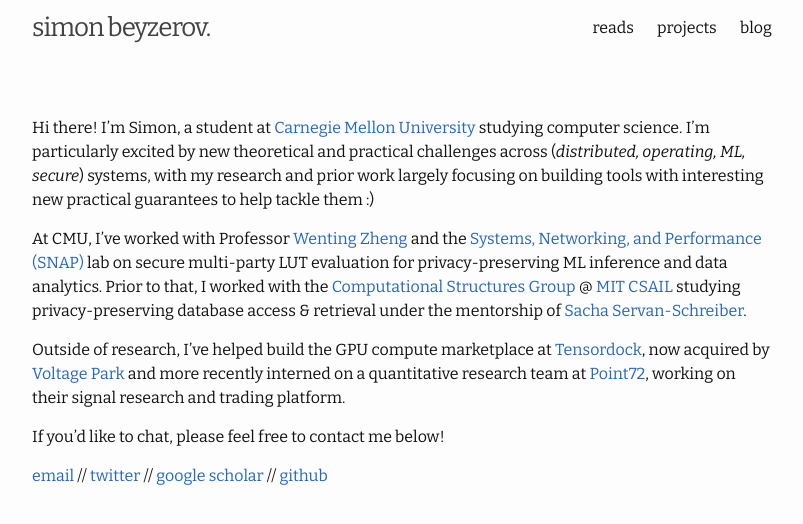
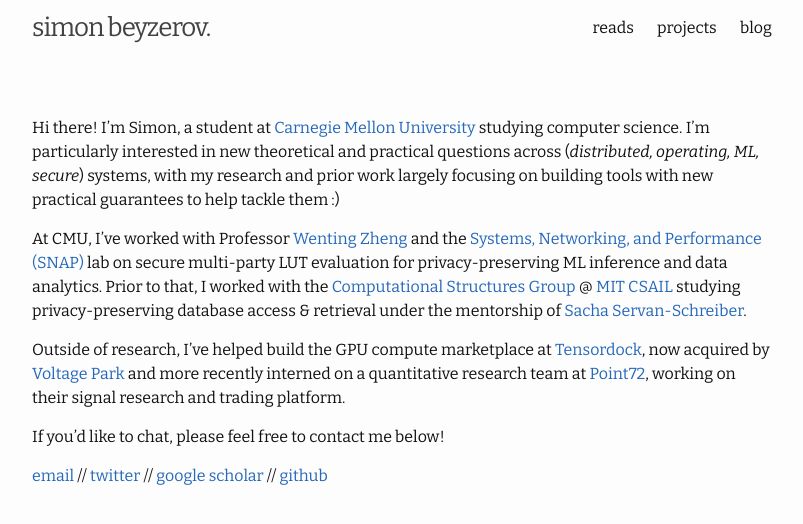
Before and after one commit to sim15/sim15.github.io, a Jekyll site: the page built from index.md, in a window 1280 px wide. Shown: the top 524 px of the page, without its empty margins (238-1041 px from the left). Built offline with Jekyll 4.4.1, drawn with Linux system fonts in a browser that asks for light colours; the list of posts is cut into pages by our own code.

Commit message:
Update index.md

```diff
--- a/index.md
+++ b/index.md
@@ -5,7 +5,7 @@
 ---
 
 
-Hi there! I'm Simon, a student at [Carnegie Mellon University](https://www.cmu.edu/) studying computer science. I'm particularly excited by new theoretical and practical challenges across (_distributed, operating, ML, secure_) systems, with my research and prior work largely focusing on building tools with interesting new practical guarantees to help tackle them :)
+Hi there! I'm Simon, a student at [Carnegie Mellon University](https://www.cmu.edu/) studying computer science. I'm particularly interested in new theoretical and practical questions across (_distributed, operating, ML, secure_) systems, with my research and prior work largely focusing on building tools with new practical guarantees to help tackle them :)
 
 At CMU, I've worked with Professor [Wenting Zheng](https://wzheng.github.io/) and the [Systems, Networking, and Performance (SNAP)](https://snap.cs.cmu.edu/) lab on secure multi-party LUT evaluation for privacy-preserving ML inference and data analytics.
 Prior to that, I worked with the [Computational Structures Group](https://www.csail.mit.edu/research/computation-structures-group) @ [MIT CSAIL](https://www.csail.mit.edu/) studying privacy-preserving database access & retrieval under the mentorship of [Sacha Servan-Schreiber](http://sachaservanschreiber.com/).
```
